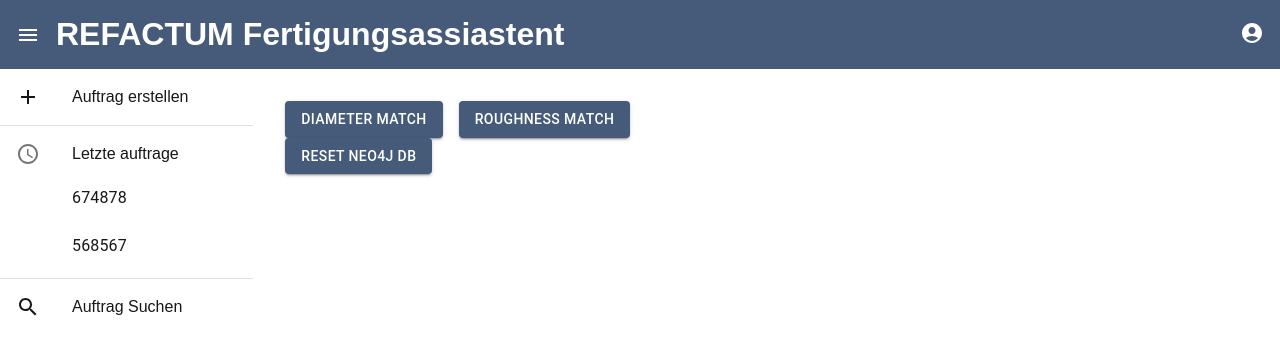
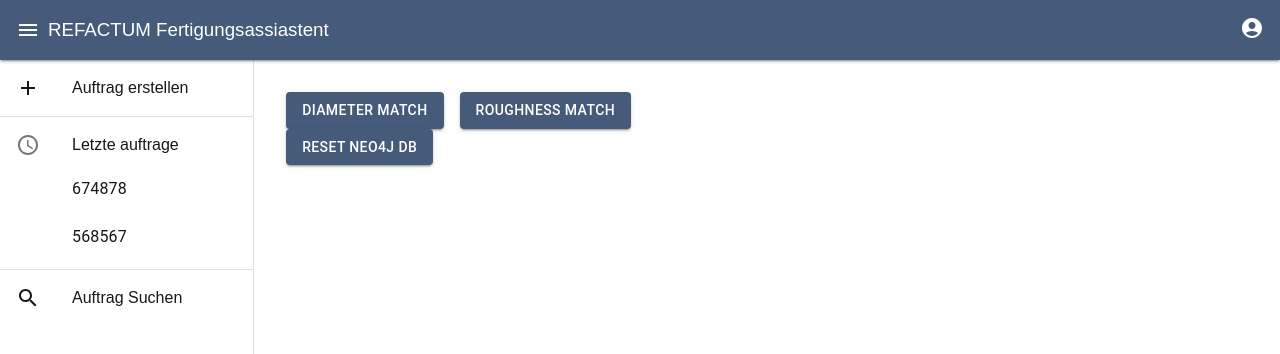
Before and after one commit to AminDaryan/refactum, a Next.js app: page / in a window 1280 px wide. Shown: the top 354 px of the page. Built offline with nearby package versions, Linux system fonts and the light colour scheme.

Commit message:
feat: wip

```diff
--- a/src/app/components/Header.tsx
+++ b/src/app/components/Header.tsx
@@ -9,7 +9,8 @@
       component="header"
       sx={{
         bgcolor: "primary.main",
-        color: "white"
+        color: "white",
+        boxShadow: "2"
       }}
     >
       <Stack
@@ -22,15 +23,15 @@
         }}
       >
         <Stack
-          spacing={{ xs: 1, sm: 2 }}
           direction="row"
           useFlexGap
           sx={{
             alignItems: "center",
+            gap: "0.5rem"
           }}
         >
           <MenuIcon />
-          <h1>REFACTUM Fertigungsassiastent</h1>
+          <Box component="h3" sx={{ fontWeight: "normal" }}>REFACTUM Fertigungsassiastent</Box>
         </Stack>
         <div>
           <AccountCircleIcon sx={{ width: 24, height: 24 }} />
--- a/src/app/layout.tsx
+++ b/src/app/layout.tsx
@@ -1,26 +1,7 @@
-import { createTheme } from "@mui/material";
 import Header from "./components/Header";
 import "./globals.css";
 import MaterialUIThemeProvider from "./MaterialUIThemeProvider";
 
-
-declare module '@mui/material/styles' {
-  interface PaletteColor {
-    darker?: string;
-  }
-
-  interface SimplePaletteColorOptions {
-    darker?: string;
-  }
-}
-
-const theme = createTheme({
-  palette: {
-    primary: {
-      main: "#455b79",
-    },
-  },
-});
 
 export const metadata = {
   title: 'Refactum',
--- a/src/app/page.tsx
+++ b/src/app/page.tsx
@@ -1,4 +1,4 @@
-import { Stack } from "@mui/material";
+import { Divider, Stack } from "@mui/material";
 import Aside from "./components/Aside";
 import Main from "./components/Main";
 
@@ -13,6 +13,7 @@
       }}
     >
       <Aside />
+      <Divider orientation="vertical" />
       <Main />
     </Stack>
   );
```
